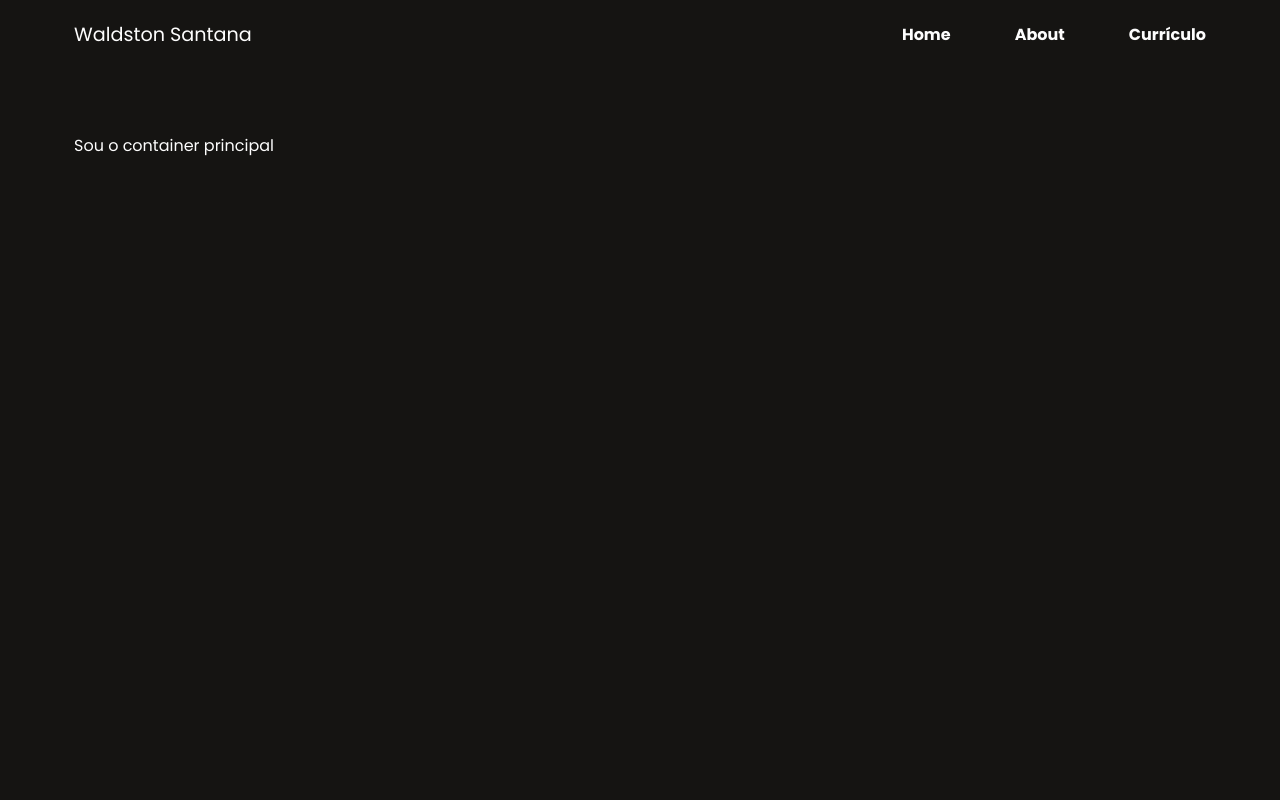
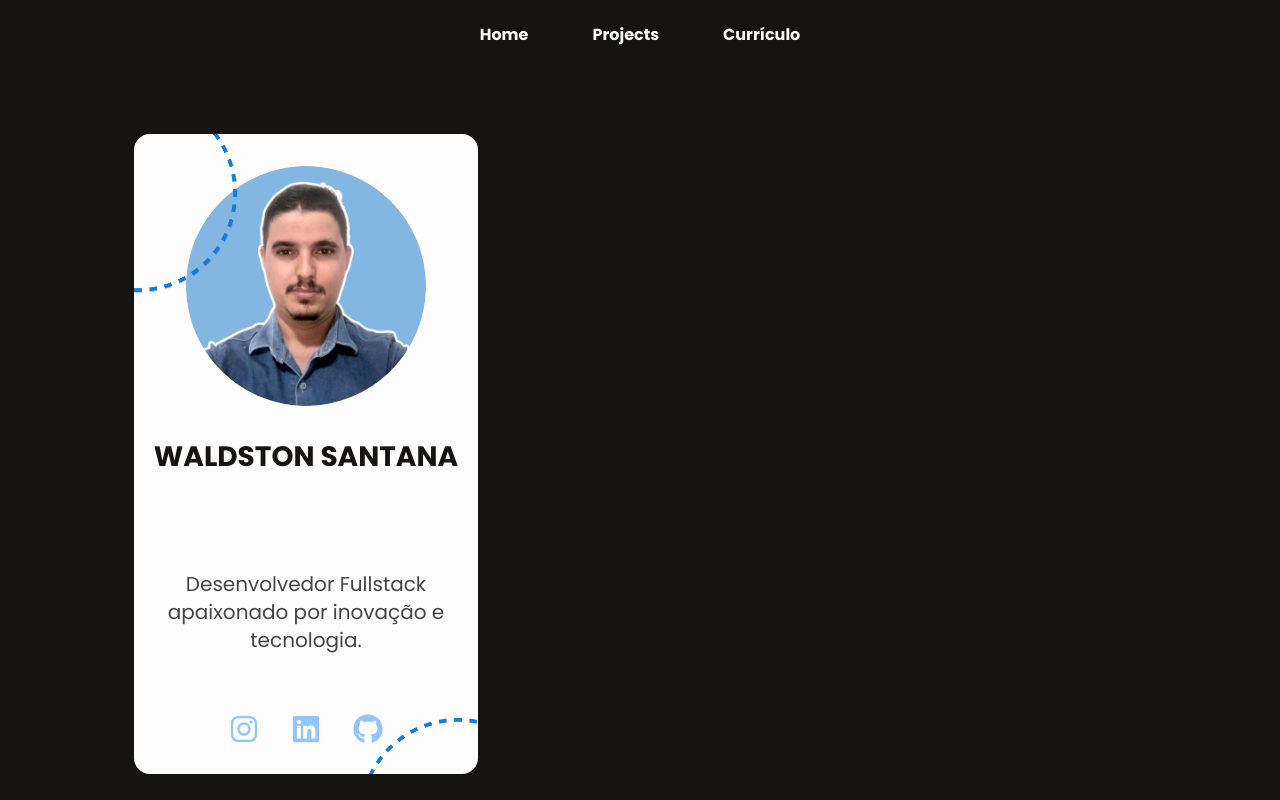
Before and after one commit to Waldst0n/portfolio-new, a Next.js app: page / in a window 1280 px wide. Built offline with nearby package versions, Linux system fonts and the light colour scheme.

Commit message:
feat: Add CardProfile component

```diff
--- a/src/app/page.js
+++ b/src/app/page.js
@@ -5,7 +5,7 @@ import Image from 'next/image';
 export default function Home() {
   return (
     <>
-      <div className="flex m-auto  w-[1260px] flex-col  mb-16 justify-center items-center">
+      <div className="flex m-auto  w-[1140px] flex-col  mb-16 justify-center items-center">
         <Navbar />
         <MainContainer />
       </div>
--- /dev/null
+++ b/src/components/card-profile.js
@@ -0,0 +1,64 @@
+import Image from 'next/image';
+import Link from 'next/link';
+import { FaInstagram } from 'react-icons/fa';
+import { FaLinkedin } from 'react-icons/fa';
+import { FaGithub } from 'react-icons/fa';
+
+export default function CardProfiler() {
+  return (
+    <div className=" flex overflow-hidden relative flex-col items-center pt-8   w-[344px] h-[640px] bg-white rounded-2xl">
+      <div className="flex   flex-col items-center ">
+        <Image
+          src="/Ellipse1.png"
+          width={200}
+          height={200}
+          className="absolute flex cover -top-10 -left-24 "
+          alt="elipse "
+        />
+        <Image
+          src="/Ellipse1.png"
+          width={200}
+          height={200}
+          className="absolute flex cover -bottom-36 -right-20 "
+          alt="elipse "
+        />
+        <Image
+          src="/perfil-Photoroom.jpg"
+          width={240}
+          height={240}
+          className="rounded-[50%]"
+          alt="Dev Photos"
+        />
+      </div>
+      <div className="flex flex-col w-full h-full items-center justify-around">
+        <h2 className="text-black text-[28px] font-bold">WALDSTON SANTANA</h2>
+        <p className="text-gray text-center pt-8 text-xl ">
+          Desenvolvedor Fullstack apaixonado por inovação e tecnologia.{' '}
+        </p>
+        <div className="flex gap-8">
+          <Link
+            href="https://www.instagram.com/waldstonsantana/"
+            className="text-blue-300 text-3xl transition-all hover:text-blue-600"
+            target="_blank"
+          >
+            <FaInstagram />
+          </Link>
+          <Link
+            href="https://www.linkedin.com/in/waldston-santana/"
+            className="text-blue-300 text-3xl transition-all hover:text-blue-600"
+            target="_blank"
+          >
+            <FaLinkedin />
+          </Link>
+          <Link
+            href="https://github.com/waldst0n"
+            className="text-blue-300 text-3xl transition-all hover:text-blue-600"
+            target="_blank"
+          >
+            <FaGithub />
+          </Link>
+        </div>
+      </div>
+    </div>
+  );
+}
--- a/src/components/main-container.js
+++ b/src/components/main-container.js
@@ -1,9 +1,11 @@
+import CardProfiler from './card-profile';
+
 export default function MainContainer() {
   return (
     <>
       <main className=" flex items-center justify-start px-16  w-full">
         <div>
-          <h1>Sou o container principal</h1>
+          <CardProfiler />
         </div>
       </main>
     </>
--- a/src/components/navbar.js
+++ b/src/components/navbar.js
@@ -2,25 +2,22 @@ import Link from 'next/link';
 
 export default function Navbar() {
   return (
-    <nav className="flex items-center px-16 mb-16 justify-between gap-2 w-full h-[70px]">
-      <div className="flex items-center">
-        <h1 className="text-[1.2rem]">Waldston Santana</h1>
-      </div>
+    <nav className="flex items-center px-16 mb-16 justify-center gap-2 w-full h-[70px]">
       <div className="flex gap-16">
         <Link
-          className="font-bold transition-all  hover:text-orange hover:scale-125"
+          className="font-bold transition-all  hover:text-blue-300 hover:scale-125"
           href="#"
         >
           Home
         </Link>
         <Link
-          className="font-bold transition-all  hover:text-orange hover:scale-125"
+          className="font-bold transition-all  hover:text-blue-300 hover:scale-125"
           href="#"
         >
-          About
+          Projects
         </Link>
         <Link
-          className="font-bold transition-all  hover:text-orange hover:scale-125"
+          className="font-bold transition-all  hover:text-blue-300 hover:scale-125"
           href="#"
         >
           Currículo
```
Also changed, not shown: public/Ellipse1.png (added), public/perfil-Photoroom.jpg (added).
